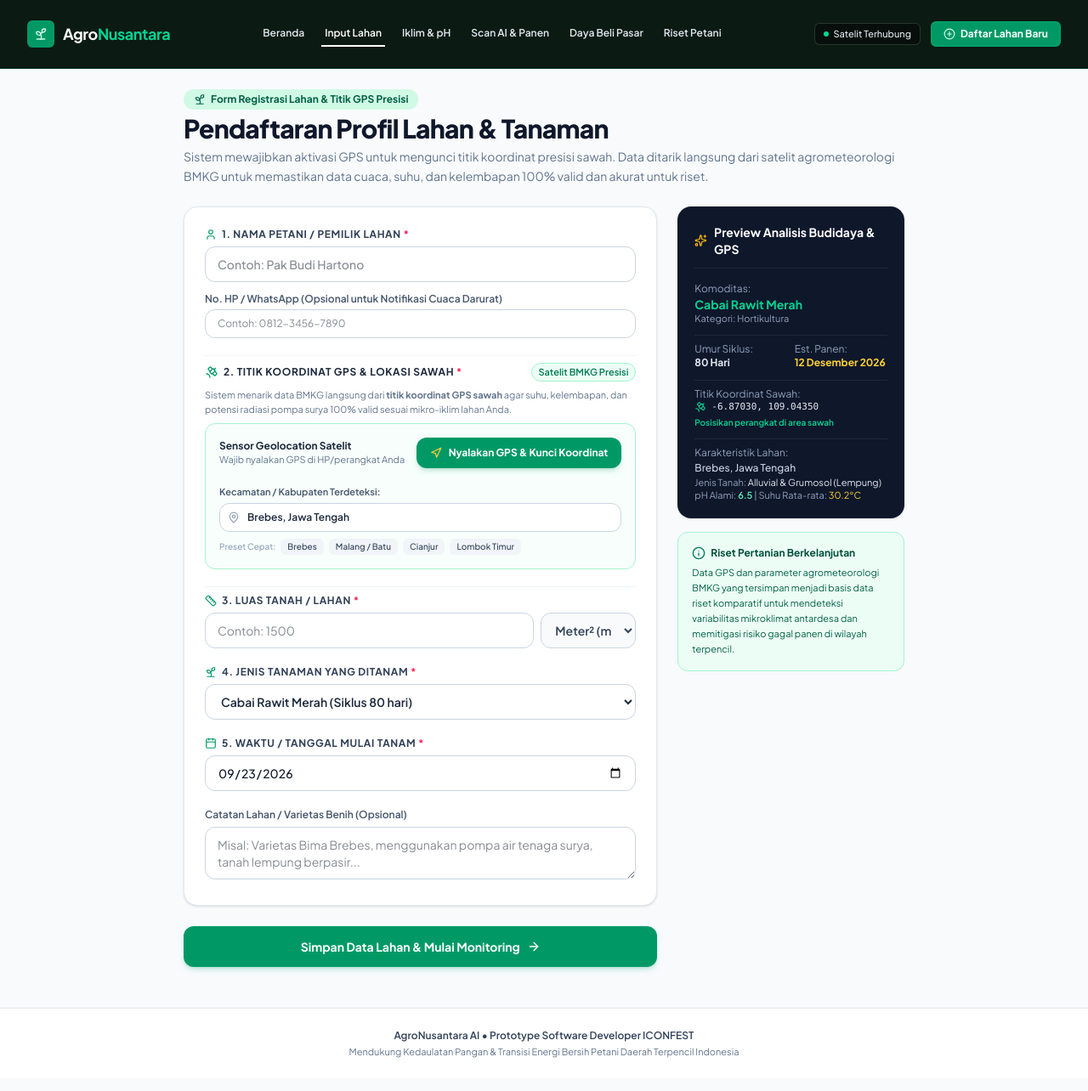
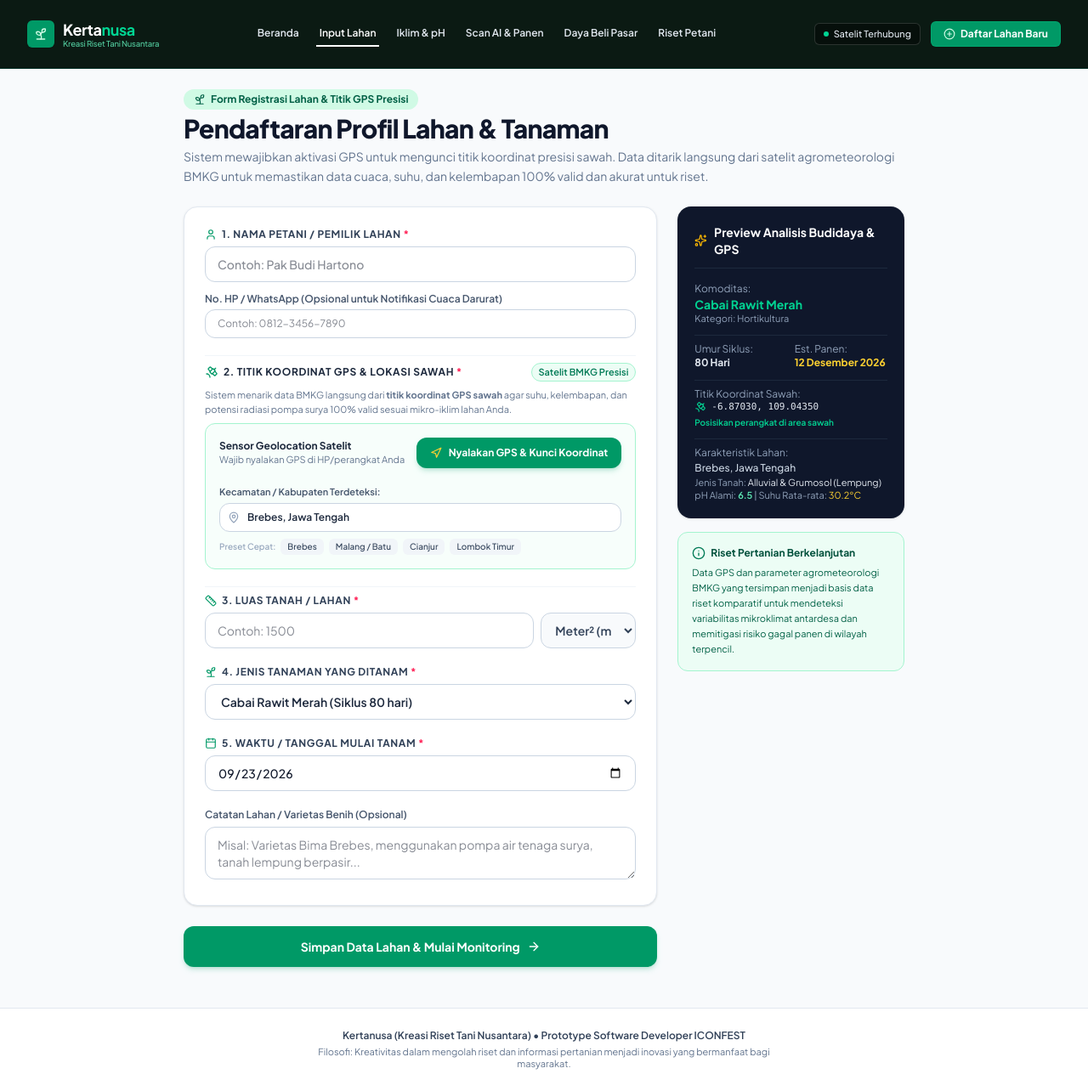
Before and after one commit to riiardian/kertanusa, a Next.js app: page /input-lahan in a window 1280 px wide. Shown: the whole page at 85% size. Built offline with nearby package versions, Linux system fonts and the light colour scheme.

Commit message:
feat: rebranding AgroNusantara to Kertanusa and embedding philosophy

```diff
--- a/src/app/api/cuaca/route.ts
+++ b/src/app/api/cuaca/route.ts
@@ -24,7 +24,7 @@ export async function GET(request: Request) {
         const geoRes = await fetch(
           `https://nominatim.openstreetmap.org/reverse?format=json&lat=${lat}&lon=${lon}&zoom=14&addressdetails=1`,
           {
-            headers: { 'User-Agent': 'AgroNusantara-Research/1.0' },
+            headers: { 'User-Agent': 'Kertanusa-Research/1.0' },
             next: { revalidate: 86400 }
           }
         );
--- a/src/app/input-lahan/page.tsx
+++ b/src/app/input-lahan/page.tsx
@@ -180,7 +180,7 @@ export default function InputLahanPage() {
           <div className="space-y-1">
             <h2 className="text-xl font-bold text-slate-900">Lahan & Bibit Berhasil Didaftarkan!</h2>
             <p className="text-sm text-slate-600 max-w-md mx-auto">
-              Bibit <strong>{formData.jenis_tanaman}</strong> milik <strong>{formData.nama_petani}</strong> di <strong>{formData.daerah}</strong> ({formData.lat?.toFixed(4)}, {formData.lon?.toFixed(4)}) telah tersimpan dan <strong>langsung memancar sebagai titik radar aktif di Peta Satelit Nusantara</strong>!
+              Bibit <strong>{formData.jenis_tanaman}</strong> milik <strong>{formData.nama_petani}</strong> di <strong>{formData.daerah}</strong> ({formData.lat?.toFixed(4)}, {formData.lon?.toFixed(4)}) telah tersimpan dan <strong>langsung memancar sebagai titik radar aktif di Peta Satelit Kertanusa</strong>!
             </p>
           </div>
 
@@ -189,14 +189,14 @@ export default function InputLahanPage() {
               href="/"
               className="px-5 py-2.5 rounded-xl bg-sky-600 hover:bg-sky-700 text-white text-xs font-bold shadow-md shadow-sky-600/20 flex items-center gap-1.5 transition-colors"
             >
-              <span>🗺️ Lihat Sawah Saya di Peta Nusantara</span>
+              <span>Lihat Sawah Saya di Peta Kertanusa</span>
               <ArrowRight className="w-3.5 h-3.5" />
             </a>
             <a
               href="/monitoring"
               className="px-5 py-2.5 rounded-xl bg-emerald-600 hover:bg-emerald-700 text-white text-xs font-bold shadow-md shadow-emerald-600/20 flex items-center gap-1.5 transition-colors"
             >
-              <span>📊 Pantau Telemetri Lahan</span>
+              <span>Pantau Telemetri Lahan</span>
               <ArrowRight className="w-3.5 h-3.5" />
             </a>
             <button
--- a/src/app/layout.tsx
+++ b/src/app/layout.tsx
@@ -17,8 +17,8 @@ const lora = Lora({
 });
 
 export const metadata: Metadata = {
-  title: 'AgroNusantara AI - Keputusan Presisi & Intelijen Pasar Petani Pelosok',
-  description: 'Platform agroteknologi cerdas berbasis energi terbarukan, mikroklimat tanah, computer vision deteksi hama & kematangan panen, dan intelijen tren daya beli pasar pangan Indonesia.',
+  title: 'Kertanusa - Kreasi Riset Tani Nusantara | Riset & Inovasi Pertanian Cerdas',
+  description: 'Kertanusa (Kreasi Riset Tani Nusantara) - Kreativitas dalam mengolah riset dan informasi pertanian menjadi inovasi yang bermanfaat bagi masyarakat.',
 };
 
 export default function RootLayout({
@@ -35,8 +35,8 @@ export default function RootLayout({
         </main>
         <footer className="border-t border-slate-200 bg-white py-6 text-center text-xs text-slate-500">
           <div className="max-w-7xl mx-auto px-4">
-            <p className="font-semibold text-slate-700">AgroNusantara AI • Prototype Software Developer ICONFEST</p>
-            <p className="mt-1 text-[11px]">Mendukung Kedaulatan Pangan & Transisi Energi Bersih Petani Daerah Terpencil Indonesia</p>
+            <p className="font-semibold text-slate-700">Kertanusa (Kreasi Riset Tani Nusantara) • Prototype Software Developer ICONFEST</p>
+            <p className="mt-1 text-[11px] text-slate-500 max-w-xl mx-auto">Filosofi: Kreativitas dalam mengolah riset dan informasi pertanian menjadi inovasi yang bermanfaat bagi masyarakat.</p>
           </div>
         </footer>
       </body>
--- a/src/app/page.tsx
+++ b/src/app/page.tsx
@@ -6,7 +6,7 @@ import IndonesiaMap3D from '@/components/IndonesiaMap3D';
 import LottieAnimation from '@/components/LottieAnimation';
 import AgriculturalMonitoringDashboard from '@/components/AgriculturalMonitoringDashboard';
 import { useEffect, useState } from 'react';
-import { MapPin } from 'lucide-react';
+import { MapPin, Sprout } from 'lucide-react';
 import { PetaniRecord, WeatherData } from '@/lib/types';
 
 export default function HomePage() {
@@ -96,7 +96,7 @@ export default function HomePage() {
         <Image
           src="/hero-pertanian-4k.webp"
           quality={95}
-          alt="Lahan Pertanian Nusantara"
+          alt="Lahan Pertanian Kertanusa"
           fill
           priority
           className="object-cover object-center"
@@ -111,12 +111,17 @@ export default function HomePage() {
 
           {/* Bagian Atas: Judul Sinergi Cerdas Ekosistem Pertanian */}
           <div className="max-w-2xl text-white space-y-3.5">
+            <div className="inline-flex items-center gap-2 px-3 py-1 rounded-md bg-emerald-950/70 border border-emerald-500/40 text-emerald-300 text-xs font-semibold backdrop-blur-xs">
+              <Sprout className="w-3.5 h-3.5 text-emerald-400" />
+              <span>Kertanusa • Kreasi Riset Tani Nusantara</span>
+            </div>
+
             <h1 className="font-editorial text-3xl sm:text-4xl md:text-5xl lg:text-[3.25rem] font-bold tracking-tight leading-[1.15] text-white drop-shadow-md">
               Sinergi Cerdas Ekosistem Pertanian
             </h1>
 
             <p className="text-sm sm:text-base text-slate-200 leading-relaxed font-normal max-w-xl drop-shadow">
-              Kelola kesehatan sawah dari bibit hingga panen dengan panduan cuaca harian dan pantauan kesuburan tanah yang saling terhubung.
+              Kreativitas dalam mengolah riset dan informasi pertanian menjadi inovasi yang bermanfaat bagi masyarakat.
             </p>
           </div>
 
--- a/src/components/Navbar.tsx
+++ b/src/components/Navbar.tsx
@@ -35,9 +35,14 @@ export default function Navbar() {
             <div className="w-8 h-8 rounded-md bg-emerald-600 flex items-center justify-center text-white shadow-xs group-hover:bg-emerald-500 transition-colors">
               <Sprout className="w-4 h-4 text-emerald-100" />
             </div>
-            <span className="font-bold text-base sm:text-lg tracking-tight text-white group-hover:text-emerald-100 transition-colors">
-              Agro<span className="text-emerald-400">Nusantara</span>
-            </span>
+            <div className="flex flex-col">
+              <span className="font-bold text-base sm:text-lg tracking-tight text-white group-hover:text-emerald-100 transition-colors leading-tight">
+                Kerta<span className="text-emerald-400">nusa</span>
+              </span>
+              <span className="text-[9.5px] text-emerald-300/85 font-medium tracking-tight leading-none hidden sm:block">
+                Kreasi Riset Tani Nusantara
+              </span>
+            </div>
           </Link>
 
           {/* Desktop Nav - Garis Bawah Putih untuk Item Aktif & Hover (Tanpa Background Card) */}
```
Also changed, not shown: 1 other file (tests, documents, lock files or other folders).
